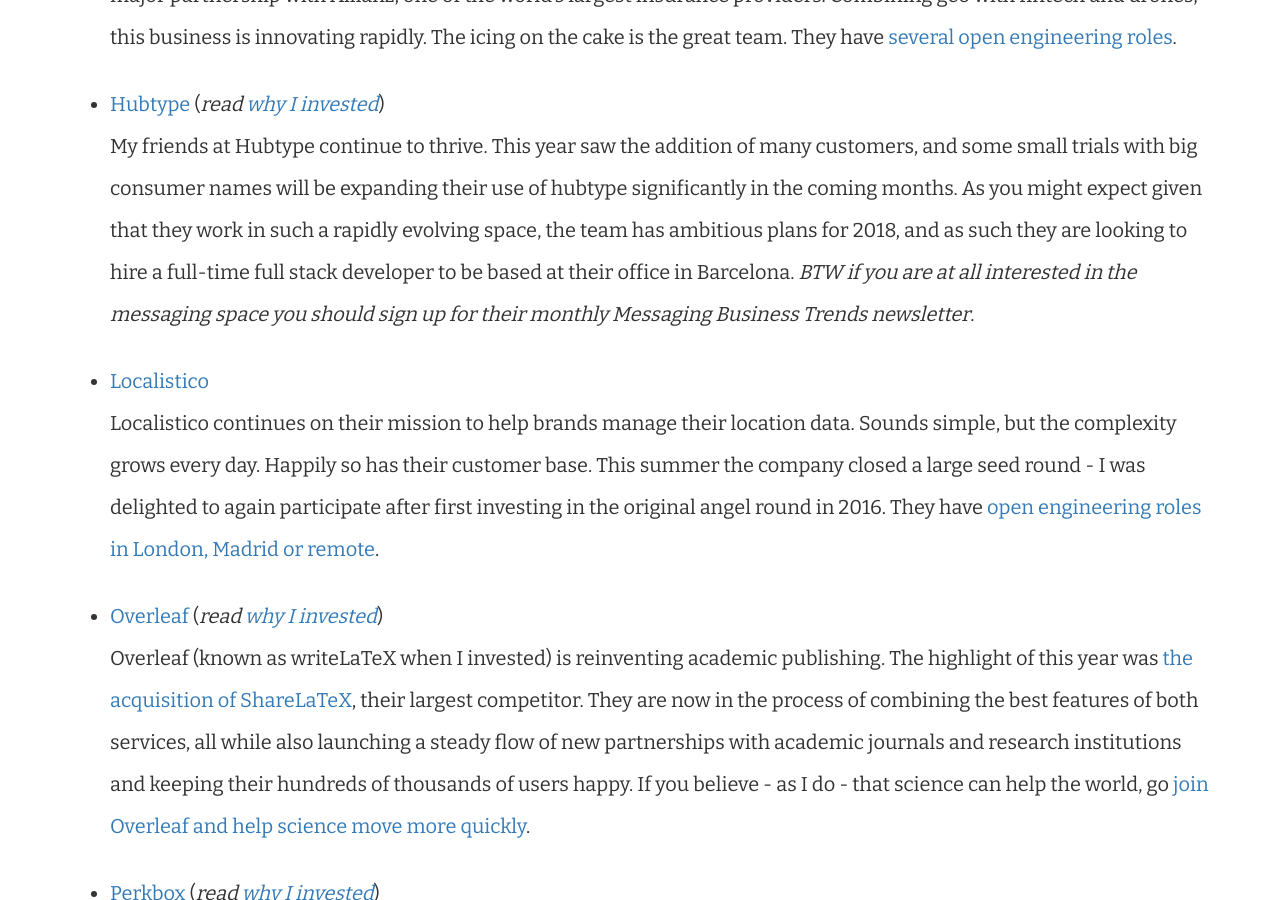
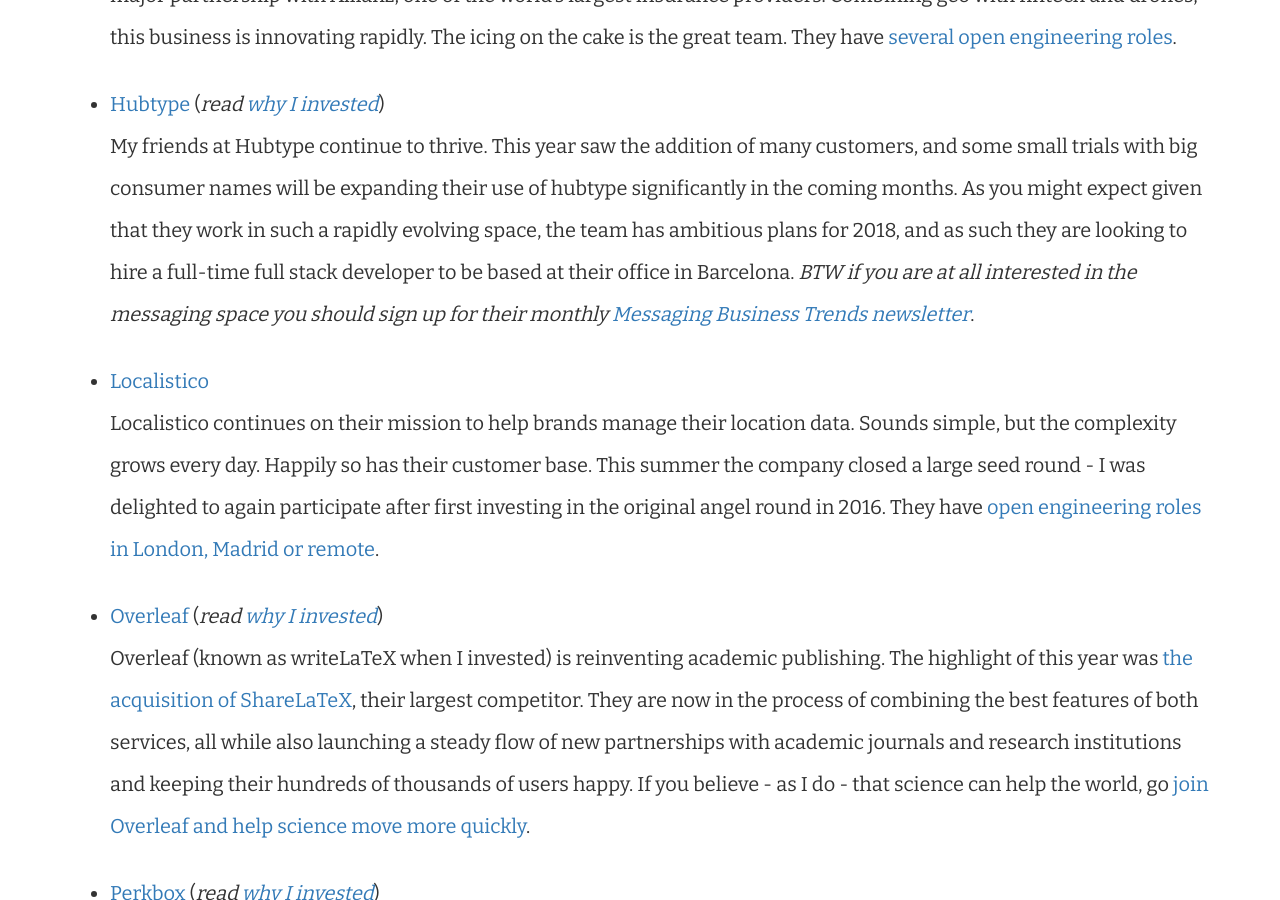
Before and after one commit to freyfogle/freyfogle.github.io, a Jekyll site: the page built from _posts/2017-12-17-im-hiring-2017.md, in a window 1280 px wide and 900 px high, scrolled down 1618 px. Built offline with Jekyll 4.4.1, drawn with Linux system fonts in a browser that asks for light colours; comment, search, counter and statistics services are not loaded; part of the change alters nothing that is shown.

```diff
--- a/_posts/2017-12-17-im-hiring-2017.md
+++ b/_posts/2017-12-17-im-hiring-2017.md
@@ -30,7 +30,7 @@ Moving on to companies I am an investor in (_listed in alphabetical order_)
 
   * [Hubtype](https://hubtype.com) (_read [why I invested](/post/1480517643/investing-in-hubtype)_)
   <br/>
-  My friends at Hubtype continue to thrive. This year saw the addition of many customers, and some small trials with big consumer names will be expanding their use of hubtype significantly in the coming months. As you might expect given that they work in such a rapidly evolving space, the team has ambitious plans for 2018, and as such they are looking to hire a full-time full stack developer to be based at their office in Barcelona. _BTW if you are at all interested in the messaging space you should sign up for their monthly Messaging Business Trends newsletter_.
+  My friends at Hubtype continue to thrive. This year saw the addition of many customers, and some small trials with big consumer names will be expanding their use of hubtype significantly in the coming months. As you might expect given that they work in such a rapidly evolving space, the team has ambitious plans for 2018, and as such they are looking to hire a full-time full stack developer to be based at their office in Barcelona. _BTW if you are at all interested in the messaging space you should sign up for their monthly [Messaging Business Trends newsletter](http://messagingbusinesstrends.com)_.
 
   * [Localistico](http://localistico.com)
   <br/>
```
